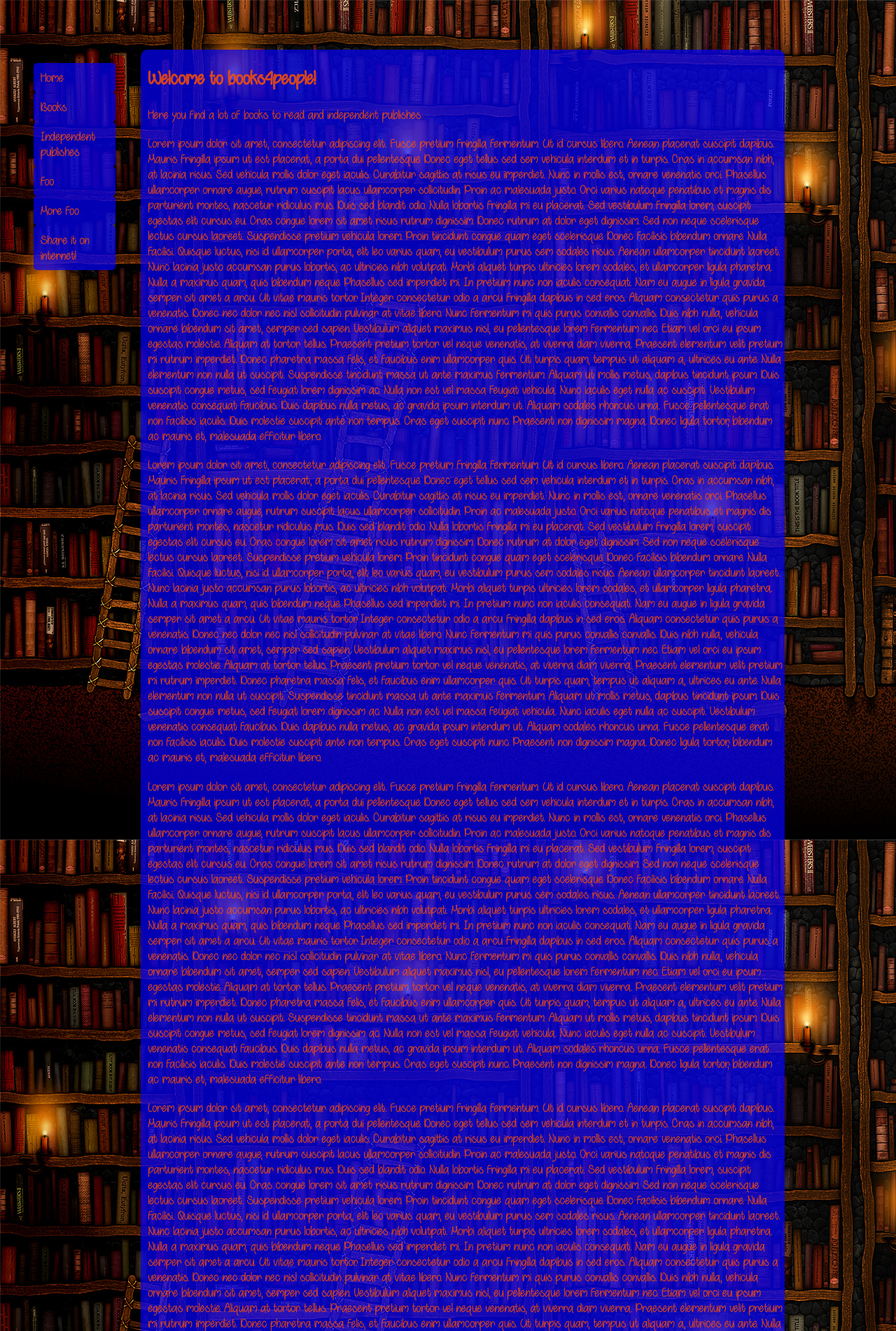
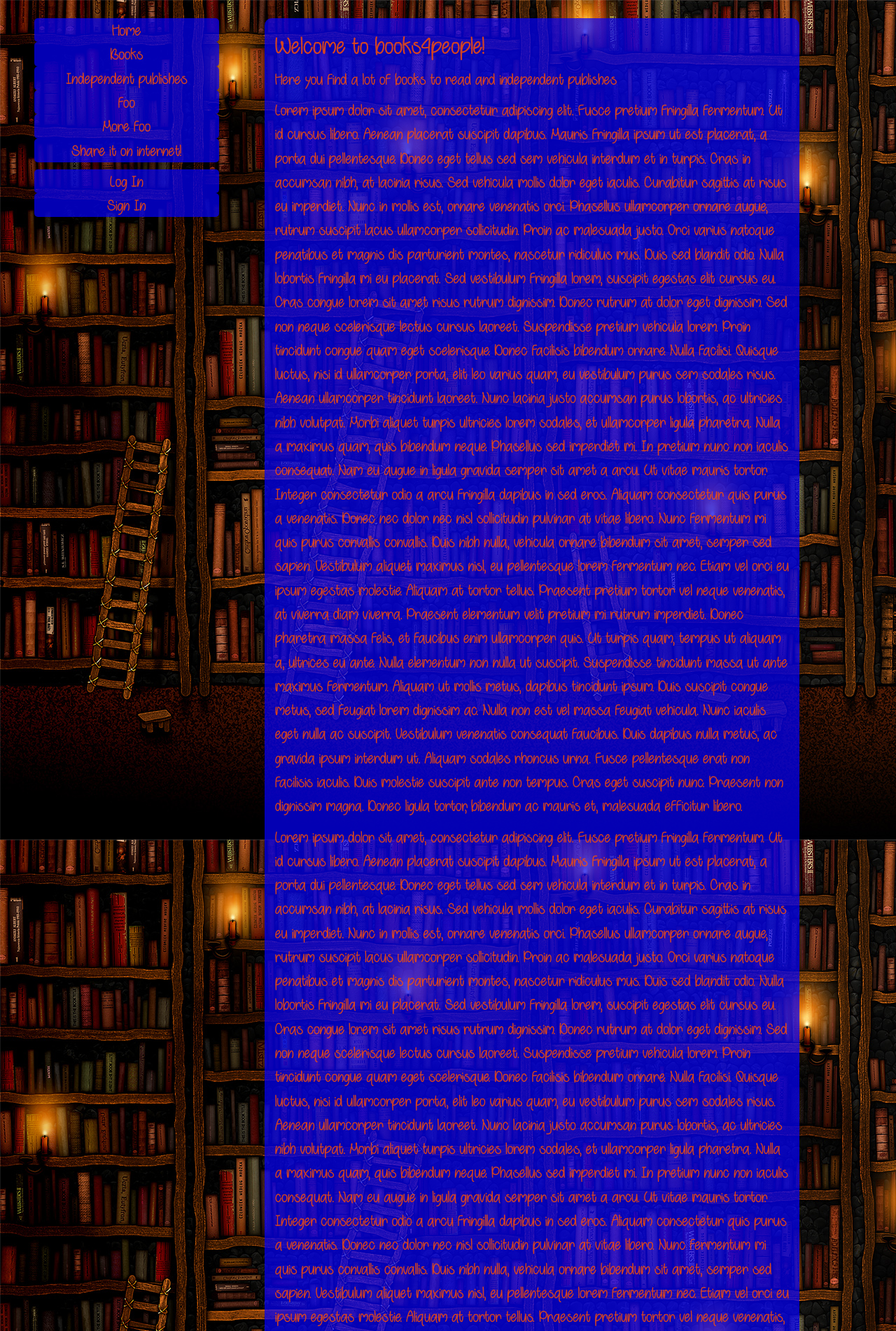
Before and after one commit to TheTelematic/books4people, a Django app: page / in a window 1280 px wide. Shown: the top 1902 px of the page at 70% size. Run offline with Django 3.2, Linux system fonts and the light colour scheme; some libraries are stand-ins or nearby versions.

Commit message:
UX/UI modified

```diff
--- a/static/css/base.css
+++ b/static/css/base.css
@@ -6,58 +6,54 @@
 body {
     background: #94fffd url("/static/images/background.jpg");
     font-family: behindgreeneyes, "Lucida Grande", Verdana, Arial, sans-serif;
-    font-size: larger;
+    font-size: x-large;
 }
 
-.main_page {
-    display: inline-block;
-    width: 90%;
-    margin-top: 5%;
+ul {
+    list-style-type: none;
 }
 
-nav {
-    width: 12%;
-    float: left;
+ul li {
+    text-align: center;
+}
+
+ul li {
+    color: white;
+    background-color: rgba(5, 0, 255, 0.7);
+    border-radius: 5px;
+}
+
+ul li a {
+    color: white;
+    border-right: none;
+    text-decoration: none;
+    color: rgba(255, 82, 0, 0.82);
     display: block;
 }
 
-
-nav ul li {
-    display: inline;
-    color: white;
-    width: 100%;
-    float: left;
-    background-color: rgba(5, 0, 255, 0.7);
-    border-radius: 5px;
-    padding: 10px;
-
+ul li a:hover {
+    text-decoration: none;
+    display: block;
 }
 
-nav ul li a {
-    color: white;
-    border-right: none;
-    width: 100%;
-    text-decoration: none;
-    display: block;
-    color: rgba(255, 82, 0, 0.82);
-}
-
-nav ul li a:hover {
-    text-decoration: none;
-}
-
-nav ul li:hover {
+ul li:hover {
     background-color: rgba(5, 0, 255, 0.4);
     border-radius: 5px;
 }
 
 section {
-    float: left;
     background-color: rgba(5, 0, 255, 0.7);
-    width: 80%;
+    color: rgba(255, 82, 0, 0.82);
+    border-radius: 10px;
     margin-left: 5%;
-    padding-left: 10px;
+    margin-top: 2%;
+}
+
+aside {
     color: rgba(255, 82, 0, 0.82);
-    display: block;
-    border-radius: 10px;
 }
+
+.left_side {
+    padding-top: 2%;
+    padding-left: 3%;
+}
--- a/templates/books4people/base.html
+++ b/templates/books4people/base.html
@@ -8,18 +8,33 @@
             Books
         {% endblock %}
     </title>
+
+
+    <!-- Latest compiled and minified CSS -->
+    <link rel="stylesheet" href="https://maxcdn.bootstrapcdn.com/bootstrap/3.3.7/css/bootstrap.min.css"
+          integrity="sha384-BVYiiSIFeK1dGmJRAkycuHAHRg32OmUcww7on3RYdg4Va+PmSTsz/K68vbdEjh4u" crossorigin="anonymous">
+
+    <!-- Optional theme -->
+    <link rel="stylesheet" href="https://maxcdn.bootstrapcdn.com/bootstrap/3.3.7/css/bootstrap-theme.min.css"
+          integrity="sha384-rHyoN1iRsVXV4nD0JutlnGaslCJuC7uwjduW9SVrLvRYooPp2bWYgmgJQIXwl/Sp" crossorigin="anonymous">
+
+    <!-- Latest compiled and minified JavaScript -->
+    <script src="https://maxcdn.bootstrapcdn.com/bootstrap/3.3.7/js/bootstrap.min.js"
+            integrity="sha384-Tc5IQib027qvyjSMfHjOMaLkfuWVxZxUPnCJA7l2mCWNIpG9mGCD8wGNIcPD7Txa"
+            crossorigin="anonymous"></script>
+
     {% load staticfiles %}
     <link type="text/css" rel="stylesheet" href="{% static "css/base.css" %}">
     <link rel="icon" href="{% static "images/favicon.png" %}">
-
 </head>
 <body>
 
 <header>
 
 </header>
-<div class="main_page">
-    <nav>
+<div class="row">
+    <div class="col-md-3 left_side">
+        <nav class="row">
             <ul>
                 <li>
                     <a href="/">
@@ -53,8 +68,22 @@
                 </li>
             </ul>
         </nav>
-
-    <section>
+        <aside class="row">
+            <ul class="login_box">
+                <li>
+                    <a href="#">
+                        Log In
+                    </a>
+                </li>
+                <li>
+                    <a href="#">
+                        Sign In
+                    </a>
+                </li>
+            </ul>
+        </aside>
+    </div>
+    <section class="col-md-7">
         {% block content %}
 
         {% endblock %}
```
Lines whose indentation alone changed are shown as unchanged.
